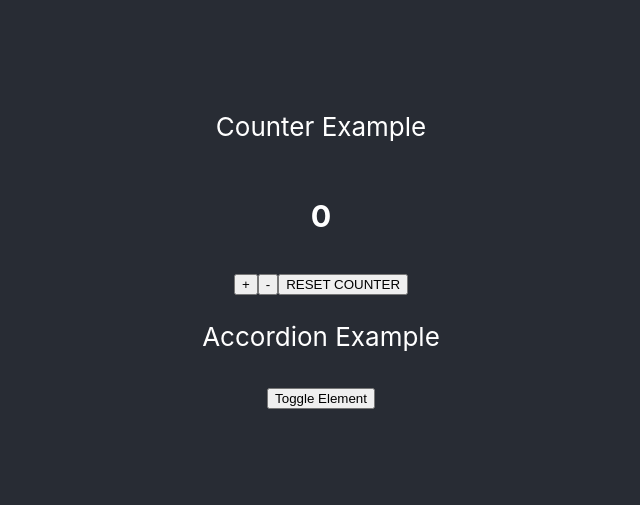
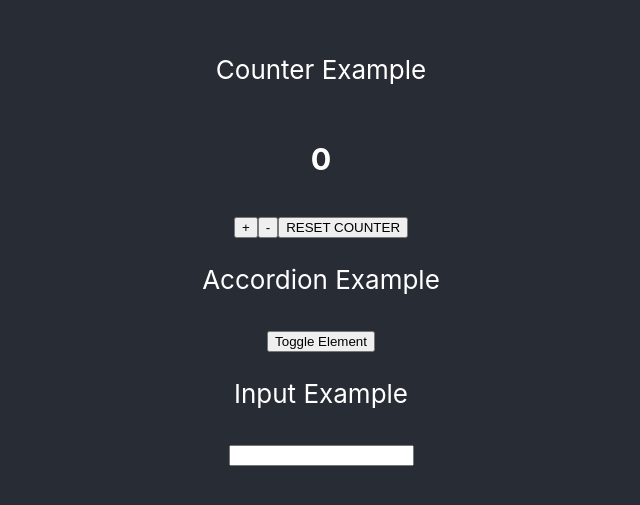
Before and after one commit to josephdubon/react-for-everyone, a React (Create React App) app: page / in a window 1280 px wide. Shown: the part 153-658 px from the top of the page, without its empty margins (319-959 px from the left). Built offline with nearby package versions, Linux system fonts and the light colour scheme.

Commit message:
created input field example and added to main app.js below accordion example

```diff
--- a/src/App.js
+++ b/src/App.js
@@ -1,18 +1,23 @@
 import './App.css';
 import PropTypes from 'prop-types';
 
-import {Counter} from "./Counter";
-import {Accordion} from "./Accordion";
+import {Counter} from './Counter'
+import {Accordion} from './Accordion'
+import {Input} from './Input'
 
 function App() {
     return (<div className="App">
         <header className="App-header">
             <p>Counter Example</p>
             <Counter/>
+
             <p>Accordion Example</p>
             <Accordion/>
+
+            <p>Input Example</p>
+            <Input/>
         </header>
-    </div>);
+    </div>)
 }
 
 function HelloWorld({name, greeting = 'Hello'}) {
@@ -23,4 +28,4 @@ HelloWorld.propTypes = {
     name: PropTypes.string, greeting: PropTypes.string,
 };
 
-export default App;
+export default App
```
